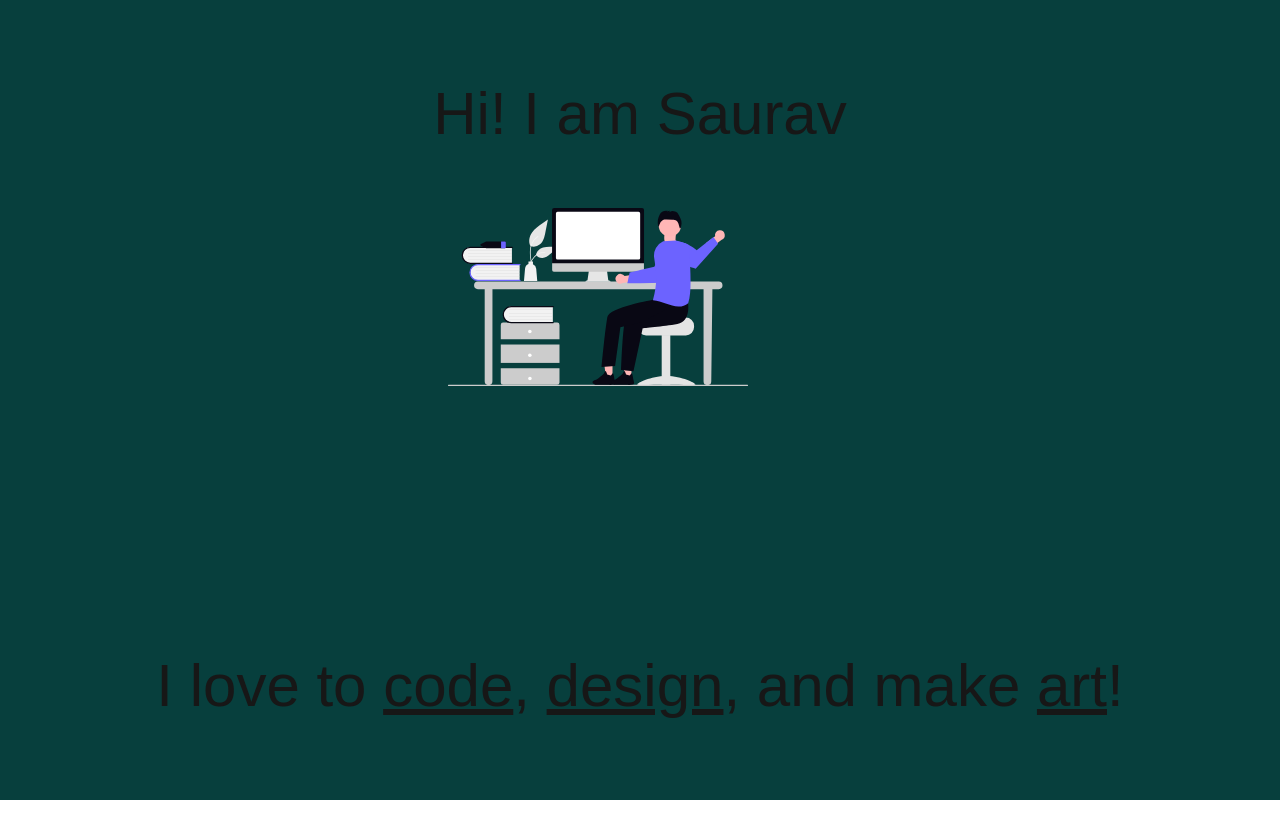
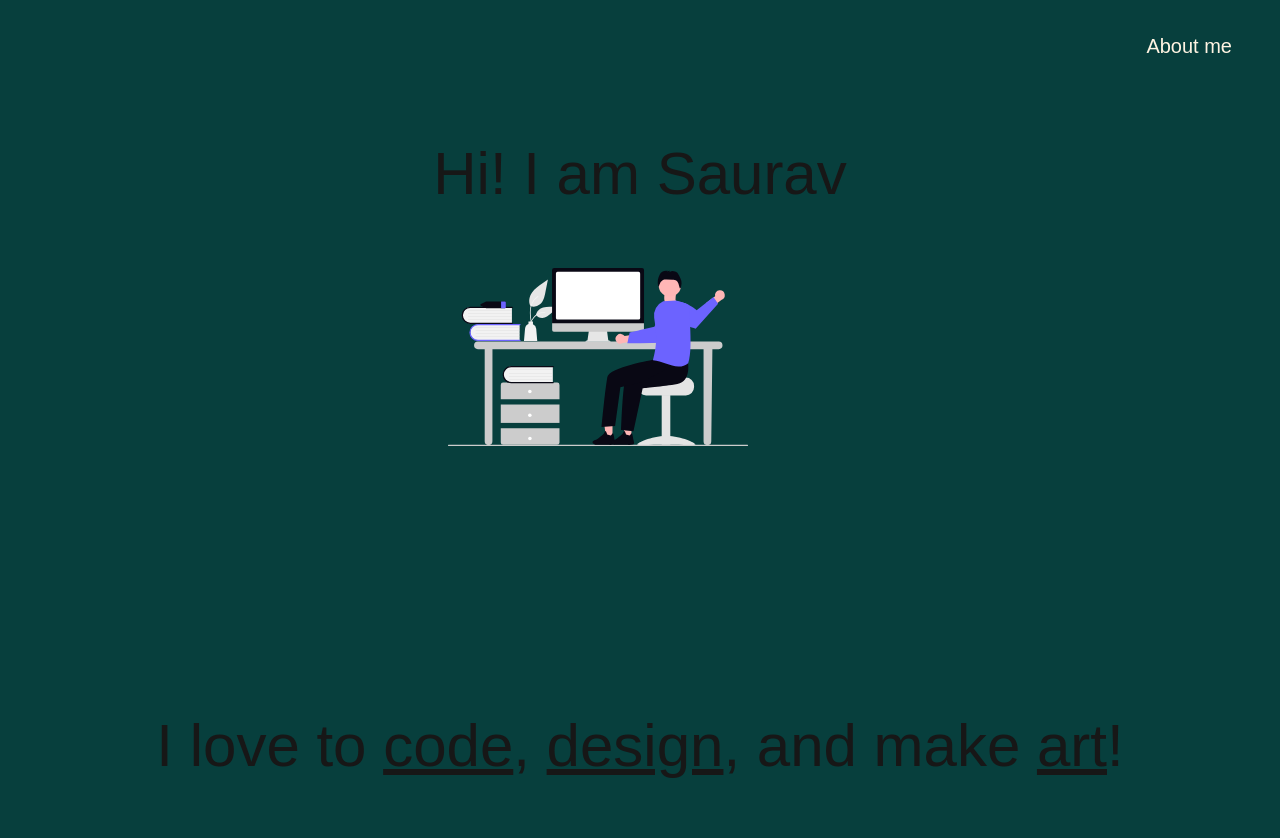
Before and after one commit to sauravp99/sauravp99.github.io, a Next.js app in the folder my-portfolio/: page / in a window 1280 px wide. Shown: the top 838 px of the page. Before the commit the page ends 800 px from the top, so only its background shows below. Built offline with nearby package versions, Linux system fonts and the light colour scheme; a web font is replaced by a local one.

Commit message:
Add layout div

```diff
--- a/my-portfolio/src/app/layout.tsx
+++ b/my-portfolio/src/app/layout.tsx
@@ -33,6 +33,7 @@ export default function RootLayout({
 			<body
 				className={`${geistSans.variable} ${geistMono.variable} ${cherryBombOne.variable} antialiased h-dvh`}
 			>
+				<div className="pt-6 pr-8 md:pt-8 md:pr-12 lg:text-xl justify-end flex text-[var(--secondary)] bg-[var(--primary)]">About me</div>
 				{children}
 			</body>
 		</html>
```
